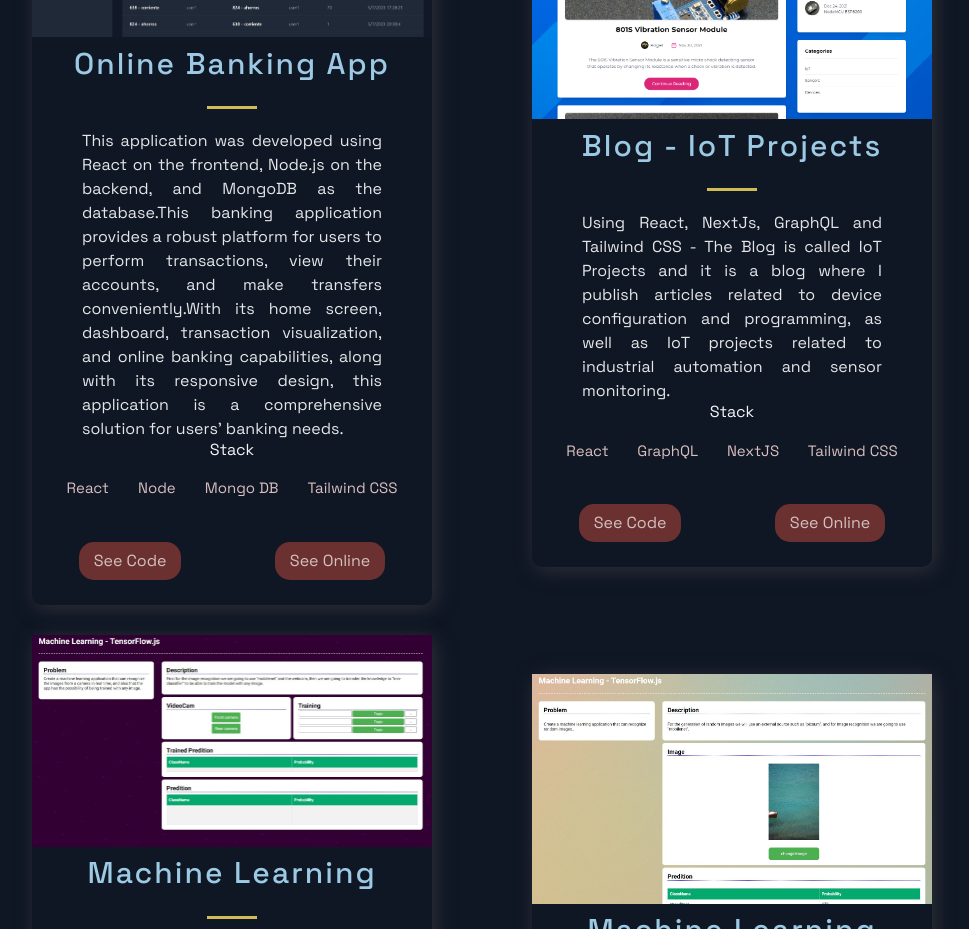
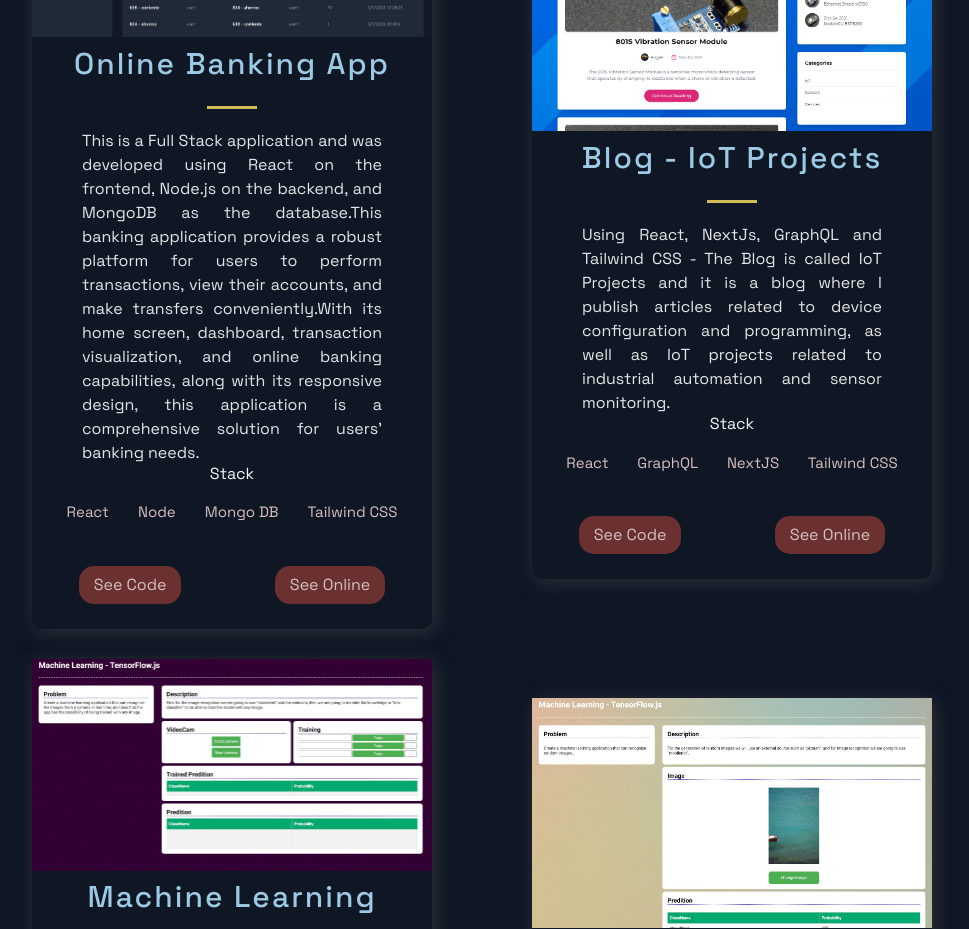
Before and after one commit to rch-goldsnaker/R006_Portafolio_NextJs, a Next.js app: page / in a window 1280 px wide. Shown: the part 1940-2869 px from the top of the page, without its empty margins (158-1127 px from the left). Built offline with nearby package versions, Linux system fonts and the light colour scheme.

Commit message:
Adding more description

```diff
--- a/src/constants/constants.js
+++ b/src/constants/constants.js
@@ -21,7 +21,7 @@ export const projects = [
   {
     title: "Online Banking App",
     description:
-      "This application was developed using React on the frontend, Node.js on the backend, and MongoDB as the database.This banking application provides a robust platform for users to perform transactions, view their accounts, and make transfers conveniently.With its home screen, dashboard, transaction visualization, and online banking capabilities, along with its responsive design, this application is a comprehensive solution for users' banking needs.",
+      "This is a Full Stack application and was developed using React on the frontend, Node.js on the backend, and MongoDB as the database.This banking application provides a robust platform for users to perform transactions, view their accounts, and make transfers conveniently.With its home screen, dashboard, transaction visualization, and online banking capabilities, along with its responsive design, this application is a comprehensive solution for users' banking needs.",
     image: "/images/onlineBankinApp.JPG",
     tags: ["React", "Node", "Mongo DB", "Tailwind CSS"],
     source:
```
